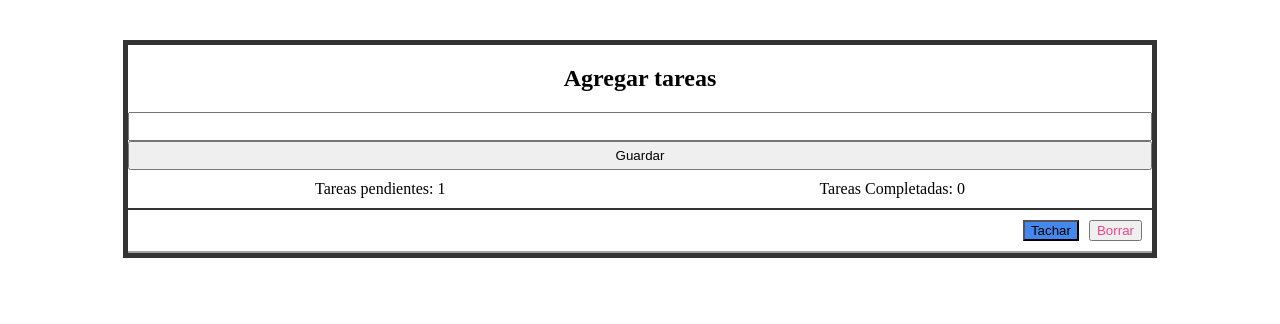
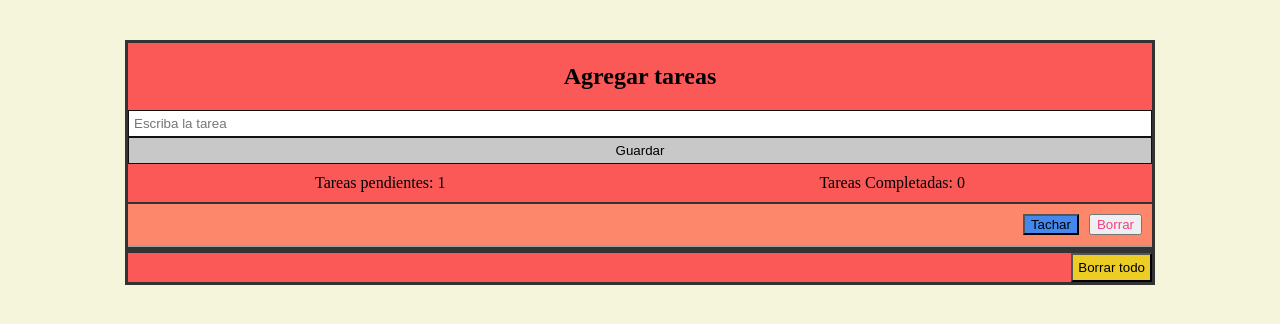
Before and after one commit to matias453xd-dev/Curso-JavaScript, a plain HTML site: page ProyectoFinal/index.html in a window 1280 px wide. Both pictures are taken after a click on the input "Guardar". Drawn offline with Linux system fonts and the light colour scheme.

Commit message:
Boton de borrar todo

```diff
--- a/ProyectoFinal/To-do_List.js
+++ b/ProyectoFinal/To-do_List.js
@@ -79,7 +79,7 @@ function clickGuardar(){
         setTimeout(() => {
             tarea.remove();
             this.parentElement.remove();
-        }, 500)
+        }, 200) // El navegador esperará 200 milisegundos antes de eliminar el elemento
     }
 
 
@@ -87,6 +87,13 @@ function clickGuardar(){
     // Se agregan ambos botones a un div
     const flex_item = document.createElement("DIV");
     flex_item.classList.add("flex-item");
+    // ----Animacion de guardado
+    const save = flex_item;
+    save.classList.add("save")
+    setTimeout(() => {
+
+    },300)
+    // ----Animacion de guardado
     flex_item.appendChild(textNodo);
     flex_item.appendChild(tachar);
     flex_item.appendChild(borrar);
@@ -113,3 +120,14 @@ inputText.addEventListener("keydown", function(event) { // Se le agrega un event
         clickGuardar();
     }
 });
+
+// Funcionalidad del boton de borrar todo
+const BorrarTodo = document.getElementById("borrar-todo");
+BorrarTodo.onclick = function(){
+    // Se juntan todas las tareas
+    const tareas = document.querySelectorAll(".flex-item");
+    tareas.forEach(tarea => tarea.remove());
+    tareasPendientes = 0;
+    tareasCompletadas = 0;
+    actualizarContadores();
+}
--- a/ProyectoFinal/index.html
+++ b/ProyectoFinal/index.html
@@ -9,7 +9,7 @@
 <body>
     <div class="flex-container">
         <h2>Agregar tareas</h2>
-        <input type="text" minlength="1" maxlength="40" id="inputText">
+        <input type="text" minlength="1" maxlength="40" id="inputText" placeholder="Escriba la tarea">
         <!-- Al precionar guardar se debe crear un div por debajo donde se muestre el texto y 2 botones para tachar y borrar -->
         <input type="submit" value="Guardar" id="guardar">
         <!-- Estructura basica -->
@@ -17,7 +17,10 @@
             <div class="flex-item">tarea 2 <button type="reset" class="tachar">Tachar</button><button type="submit" class="borrar">Borrar</button></div> -->
 
     </div>
-
+    <!-- Puedo agregar la hora actual -->
+    <div class="delete-container">
+        <button id="borrar-todo">Borrar todo</button>
+    </div>
 
 
     <script src="To-do_List.js"></script>
--- a/ProyectoFinal/styles.css
+++ b/ProyectoFinal/styles.css
@@ -1,10 +1,12 @@
 body {
     margin: 0;
     font-family: 'Times New Roman', Times, serif;
+    background-color: beige;
 }
 
 .flex-container {
-    border: 5px solid #333;
+    background-color: #fb5858;
+    border: 3px solid #333;
     display: flex;
     flex-direction: column;
     text-align: center;
@@ -14,6 +16,7 @@ body {
 }
 /* Donde estan los botones y el texto */
 .flex-item {
+    background-color: #fc876a;
     display: flex;
     align-items: center;
      /* Distribuye el texto a la izquierda y los botones a la derecha */
@@ -22,6 +25,7 @@ body {
 }
 input {
     padding: 5px;
+    border: 1px solid #111;
 }
 /* Boton de tachar */
 .tachar {
@@ -33,6 +37,10 @@ input {
 .borrar {
     color: #e48;
 
+}
+/* Boton guardar */
+#guardar {
+    background-color: #c8c8c8;
 }
 /* Texto del input */
 .textNodo {
@@ -46,11 +54,25 @@ input {
 p {
     margin: 10px;
 }
+.delete-container {
+    margin: auto;
+    display: flex;
+    justify-content: flex-end;
+    text-align: center;
+    border: 3px solid #333;
+    width: 80vw;
+    background-color: #fb5858;
+}
+#borrar-todo {
+    padding: 5px;
+    background-color: rgb(235, 205, 37);
+}
+/* Mejor no colocarlo */
 /* Animacion de borrado */
 @keyframes borrar{
     from {
         opacity: 1;
-
+        height: auto;
     }
     to {
         opacity: 0;
@@ -60,5 +82,19 @@ p {
     }
 }
 .fade-out {
-    animation: borrar 0.5s forwards;
+    animation: borrar 0.2s forwards;
 }
+/* Animacion al guardar */
+@keyframes Guardar {
+    from{
+        height: 0;
+        opacity: 0;
+    }
+    to {
+        height: auto;
+        opacity: 1;
+    }
+}
+.save {
+    animation: Guardar 0.2s forwards;
+}
```
